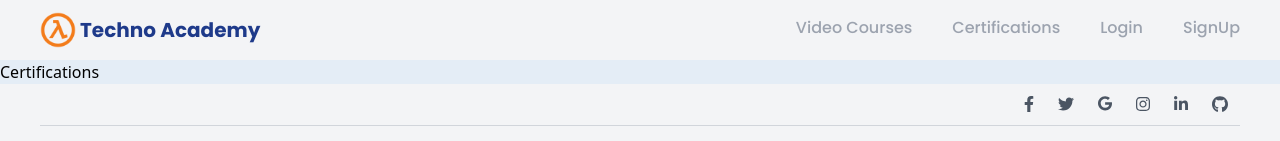
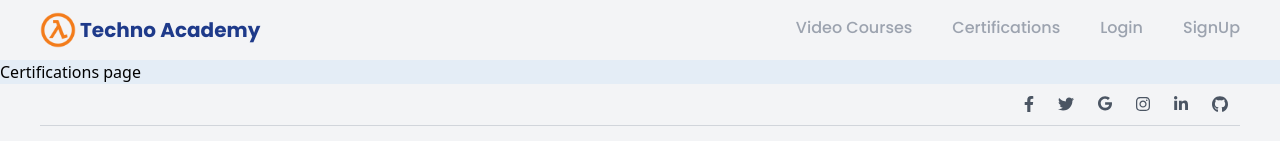
Before and after one commit to veerubanoth/TechnoAcademy, a React (Create React App) app: page /certifications in a window 1280 px wide. Shown: the top 141 px of the page. Built offline with nearby package versions, Linux system fonts and the light colour scheme.

Commit message:
certificationChanges

```diff
--- a/src/Pages/Certifications.js
+++ b/src/Pages/Certifications.js
@@ -6,7 +6,7 @@ export default function Certifications() {
   return (
     <>
       <Navbar />
-      <div className='text-black'>Certifications</div>
+      <div className='text-black'>Certifications page</div>
       <Footer/>
 
     </>
```
